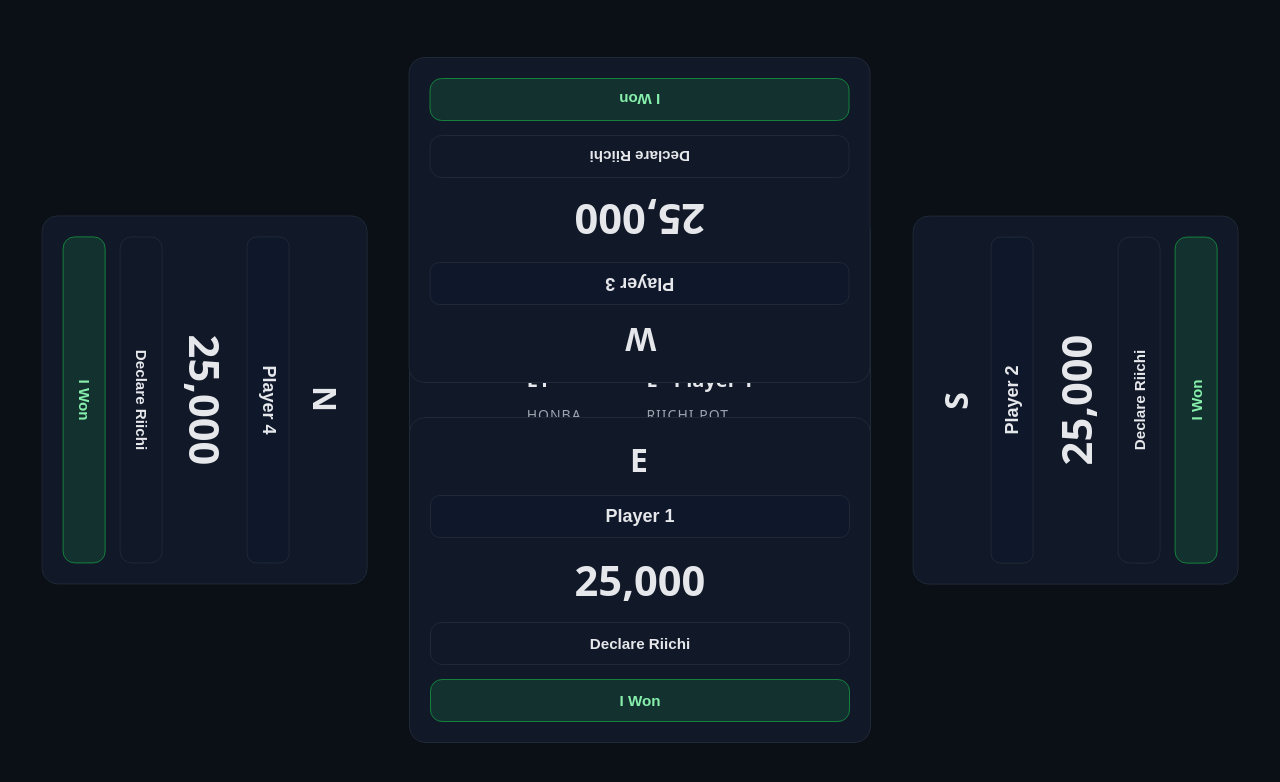
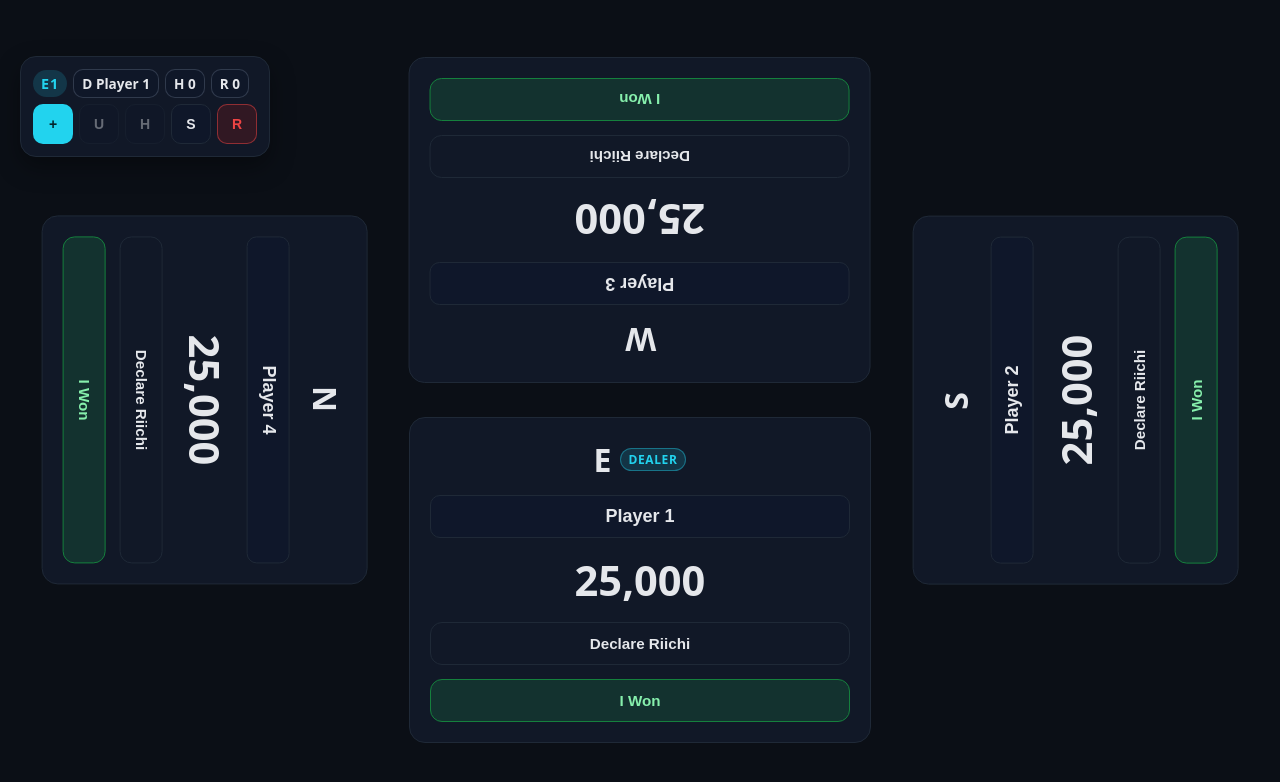
Before and after one commit to RaesakAce/raesakace.github.io, a Svelte app: page / in a window 1280 px wide. Shown: the top 782 px of the page. Built offline with nearby package versions, Linux system fonts and the light colour scheme.

Commit message:
ui overhaul

```diff
--- a/src/App.svelte
+++ b/src/App.svelte
@@ -23,6 +23,24 @@
 
 <div class="table-shell">
   <div class="table-frame">
+    <div class="table-status card">
+      <div class="status-main">
+        <span class="status-round" aria-label="Round" title="Round">{roundLabel}</span>
+        <span class="status-pill dealer" aria-label="Dealer" title="Dealer">
+          D {dealerPlayer ? dealerPlayer.name : "—"}
+        </span>
+        <span class="status-pill" aria-label="Honba" title="Honba">H {s.honba}</span>
+        <span class="status-pill" aria-label="Riichi pot" title="Riichi pot">R {s.riichiPot}</span>
+      </div>
+      <div class="status-actions">
+        <button class="status-btn primary" on:click={openNewHand} aria-label="New hand" title="New hand">+</button>
+        <button class="status-btn" on:click={undo} disabled={!s.history.length} aria-label="Undo" title="Undo">U</button>
+        <button class="status-btn" on:click={() => historyOpen = true} disabled={!s.history.length} aria-label="History" title="History">H</button>
+        <button class="status-btn" on:click={() => settingsOpen = true} aria-label="Settings" title="Settings">S</button>
+        <button class="status-btn danger" on:click={reset} aria-label="Reset match" title="Reset match">R</button>
+      </div>
+    </div>
+
     <div class="table-grid">
       <div class="seat north">
         <SeatCard side="north" orientation="north" on:win={handleSeatWin} />
@@ -30,35 +48,6 @@
 
       <div class="seat west">
         <SeatCard side="west" orientation="west" on:win={handleSeatWin} />
-      </div>
-
-      <div class="table-center card">
-        <div class="round-display">{s.roundWind}</div>
-        <div class="round-info">
-          <div>
-            <div class="label">Round</div>
-            <div class="value">{roundLabel}</div>
-          </div>
-          <div>
-            <div class="label">Dealer</div>
-            <div class="value">{dealerPlayer ? `${dealerPlayer.wind} · ${dealerPlayer.name}` : "—"}</div>
-          </div>
-          <div>
-            <div class="label">Honba</div>
-            <div class="value">{s.honba}</div>
-          </div>
-          <div>
-            <div class="label">Riichi Pot</div>
-            <div class="value">{s.riichiPot}</div>
-          </div>
-        </div>
-        <div class="controls">
-          <button class="primary" on:click={openNewHand}>New Hand</button>
-          <button on:click={undo} disabled={!s.history.length}>Undo</button>
-          <button on:click={() => historyOpen = true} disabled={!s.history.length}>History</button>
-          <button on:click={() => settingsOpen = true}>Settings</button>
-          <button class="ghost" on:click={reset}>Reset Match</button>
-        </div>
       </div>
 
       <div class="seat east">
--- a/src/app.css
+++ b/src/app.css
@@ -55,10 +55,109 @@ body { background: var(--bg); color: var(--text); font: 16px system-ui, -apple-s
   max-height: 100%;
   aspect-ratio: 16 / 9;
   display: flex;
+  position: relative;
 }
 
 .table-frame > .table-grid {
   flex: 1;
+}
+
+.table-status {
+  position: absolute;
+  top: clamp(10px, 2vh, 18px);
+  left: clamp(10px, 2vw, 20px);
+  display: grid;
+  gap: 6px;
+  padding: clamp(8px, 1.8vh, 12px) clamp(10px, 2vw, 14px);
+  font-size: clamp(12px, 1.7vh, 14px);
+  background: rgba(17, 24, 39, 0.92);
+  border-radius: 14px;
+  border: 1px solid rgba(148, 163, 184, 0.2);
+  box-shadow: 0 10px 25px rgba(0, 0, 0, 0.35);
+  z-index: 4;
+  min-width: clamp(150px, 32vw, 220px);
+}
+
+.status-main {
+  display: flex;
+  flex-wrap: wrap;
+  align-items: center;
+  gap: 6px;
+}
+
+.status-round {
+  font-weight: 700;
+  letter-spacing: 1px;
+  font-size: clamp(13px, 1.8vh, 15px);
+  padding: 4px 8px;
+  border-radius: 999px;
+  background: rgba(34, 211, 238, 0.16);
+  color: var(--accent);
+}
+
+.status-pill {
+  padding: 4px 8px;
+  border-radius: 10px;
+  background: rgba(15, 23, 42, 0.7);
+  border: 1px solid rgba(148, 163, 184, 0.25);
+  font-weight: 600;
+}
+
+.status-pill.dealer {
+  max-width: clamp(90px, 40vw, 150px);
+  white-space: nowrap;
+  overflow: hidden;
+  text-overflow: ellipsis;
+}
+
+.status-actions {
+  display: flex;
+  flex-wrap: wrap;
+  gap: 6px;
+}
+
+.status-btn {
+  width: clamp(32px, 6vw, 40px);
+  height: clamp(32px, 6vw, 40px);
+  display: grid;
+  place-items: center;
+  font-weight: 700;
+  font-size: clamp(12px, 1.8vh, 14px);
+  border-radius: 10px;
+  padding: 0;
+  border: 1px solid #1f2937;
+  background: rgba(15, 23, 42, 0.8);
+  color: var(--text);
+  transition: background .15s ease, border-color .15s ease, color .15s ease;
+}
+
+.status-btn.primary {
+  background: var(--accent);
+  color: #03242a;
+  border-color: transparent;
+}
+
+.status-btn.primary:hover:not(:disabled) {
+  background: #27e6ff;
+}
+
+.status-btn:hover:not(:disabled) {
+  background: rgba(30, 41, 59, 0.85);
+}
+
+.status-btn.danger {
+  background: rgba(127, 29, 29, 0.3);
+  border-color: rgba(239, 68, 68, 0.5);
+  color: var(--danger);
+}
+
+.status-btn.danger:hover:not(:disabled) {
+  background: rgba(127, 29, 29, 0.45);
+}
+
+.status-btn:disabled {
+  opacity: 0.4;
+  cursor: not-allowed;
 }
 
 button {
@@ -105,7 +204,7 @@ input, select {
   grid-template-rows: minmax(0, auto) minmax(0, 1fr) minmax(0, auto);
   grid-template-areas:
     ". north ."
-    "west center east"
+    "west . east"
     ". south .";
   gap: clamp(12px, 2vw, 20px);
   align-items: center;
@@ -124,50 +223,6 @@ input, select {
 .seat.east { grid-area: east; }
 .seat.west { grid-area: west; }
 
-.table-center {
-  grid-area: center;
-  display: flex;
-  flex-direction: column;
-  align-items: center;
-  justify-content: center;
-  gap: clamp(8px, 1.6vh, 16px);
-  text-align: center;
-  padding: clamp(12px, 2.8vh, 20px);
-  width: 100%;
-  box-sizing: border-box;
-}
-
-.round-display {
-  font-size: clamp(2.6rem, 9vmin, 4.8rem);
-  font-weight: 800;
-  letter-spacing: 2px;
-}
-
-.round-info {
-  display: grid;
-  grid-template-columns: repeat(2, minmax(0, 1fr));
-  gap: clamp(6px, 1.6vh, 16px);
-  text-align: left;
-}
-.round-info .label {
-  color: var(--muted);
-  font-size: clamp(11px, 1.8vh, 14px);
-  text-transform: uppercase;
-  letter-spacing: 1px;
-}
-.round-info .value { font-size: clamp(14px, 3vh, 20px); font-weight: 700; }
-
-.controls {
-  display: flex;
-  flex-wrap: wrap;
-  justify-content: center;
-  gap: clamp(8px, 2vw, 14px);
-}
-
-.controls button {
-  flex: 1 1 clamp(120px, 26%, 200px);
-}
-
 .seat-card {
   display: flex;
   flex-direction: column;
@@ -178,7 +233,24 @@ input, select {
   min-width: clamp(130px, 18vw, 200px);
   transform-origin: center;
 }
+.seat-card .seat-header {
+  display: flex;
+  align-items: center;
+  justify-content: center;
+  gap: 6px;
+}
 .seat-card .seat-wind { font-size: clamp(24px, 6vh, 32px); font-weight: 800; letter-spacing: 2px; }
+.seat-card .dealer-flag {
+  padding: 2px 8px;
+  border-radius: 999px;
+  font-size: clamp(10px, 1.6vh, 12px);
+  font-weight: 700;
+  background: rgba(34, 211, 238, 0.15);
+  border: 1px solid rgba(34, 211, 238, 0.4);
+  color: var(--accent);
+  text-transform: uppercase;
+  letter-spacing: 0.05em;
+}
 .seat-card .name {
   width: 100%;
   text-align: center;
@@ -248,7 +320,6 @@ input, select {
   .seat-card.south,
   .seat-card.east,
   .seat-card.west { transform: rotate(0deg); }
-  .round-info { grid-template-columns: repeat(2, minmax(0, 1fr)); }
   .hand-inputs { grid-template-columns: 1fr; }
   .hand-wizard .delta-grid { grid-template-columns: repeat(2, minmax(60px, 1fr)); }
 }
@@ -258,9 +329,9 @@ input, select {
     grid-template-columns: repeat(2, minmax(140px, 1fr));
     grid-template-rows: repeat(3, auto);
     grid-template-areas:
-      "center center"
-      "north south"
-      "west east";
+      "north north"
+      "west east"
+      "south south";
     gap: clamp(10px, 4vw, 20px);
     padding: clamp(10px, 4vw, 20px);
   }
@@ -271,8 +342,6 @@ input, select {
     grid-template-columns: minmax(110px, 1fr) minmax(260px, 1.15fr) minmax(110px, 1fr);
     gap: clamp(10px, 2vw, 16px);
   }
-  .table-center { padding: clamp(14px, 3vh, 20px); }
-  .controls { gap: clamp(6px, 1.8vw, 12px); }
   .seat-card { padding: clamp(12px, 2.6vh, 18px); gap: clamp(6px, 2vh, 12px); }
   .seat-card .name { font-size: clamp(13px, 2.2vh, 16px); }
   .seat-card .points { font-size: clamp(1.4rem, 4vw, 2.2rem); }
@@ -281,27 +350,32 @@ input, select {
 @media (orientation: landscape) and (max-height: 540px) {
   body { font-size: 14px; }
   .table-grid { padding: clamp(10px, 2vh, 16px); }
-  .table-center { gap: clamp(8px, 2vh, 16px); }
-  .round-display { font-size: clamp(2.4rem, 12vh, 3.6rem); }
-  .round-info .value { font-size: clamp(14px, 4vh, 18px); }
-  .controls { gap: clamp(6px, 2vw, 10px); }
-  .controls button {
-    flex: 1 1 clamp(120px, 28vw, 180px);
-    padding: clamp(6px, 1.6vh, 10px) clamp(10px, 2.6vw, 14px);
-    font-size: clamp(0.75rem, 1.8vh, 0.9rem);
+  .table-status {
+    top: clamp(6px, 1.2vh, 10px);
+    left: clamp(6px, 1.8vw, 12px);
+    gap: 4px;
+    padding: clamp(6px, 1.4vh, 10px) clamp(8px, 1.8vw, 12px);
+    min-width: clamp(130px, 32vw, 180px);
+  }
+  .status-actions { gap: 4px; }
+  .status-btn {
+    width: clamp(26px, 5vw, 34px);
+    height: clamp(26px, 5vw, 34px);
+    font-size: clamp(11px, 1.6vh, 13px);
   }
   .seat-card {
     padding: clamp(8px, 2vh, 16px);
     display: grid;
     grid-template-columns: repeat(2, minmax(0, 1fr));
     grid-template-areas:
-      "wind name"
+      "header name"
       "points points"
       "riichi win";
     align-items: center;
     gap: clamp(6px, 1.6vh, 10px);
   }
-  .seat-card .seat-wind { grid-area: wind; justify-self: center; font-size: clamp(18px, 6vh, 24px); }
+  .seat-card .seat-header { grid-area: header; justify-self: center; }
+  .seat-card .seat-wind { font-size: clamp(18px, 6vh, 24px); }
   .seat-card .name { grid-area: name; }
   .seat-card .points { grid-area: points; font-size: clamp(1.15rem, 4.4vh, 1.8rem); }
   .seat-card .riichi { grid-area: riichi; }
--- a/src/components/SeatCard.svelte
+++ b/src/components/SeatCard.svelte
@@ -29,7 +29,12 @@
 </script>
 
 <div class={`card seat-card ${orientation}`}>
-  <div class="seat-wind">{currentPlayer?.wind ?? ""}</div>
+  <div class="seat-header">
+    <div class="seat-wind">{currentPlayer?.wind ?? ""}</div>
+    {#if currentPlayer?.wind === "E"}
+      <span class="dealer-flag" title="Dealer" aria-label="Dealer">Dealer</span>
+    {/if}
+  </div>
 
   <input class="name" value={currentPlayer?.name ?? ""} on:change={handleNameChange} disabled={!currentPlayer} />
 
```
